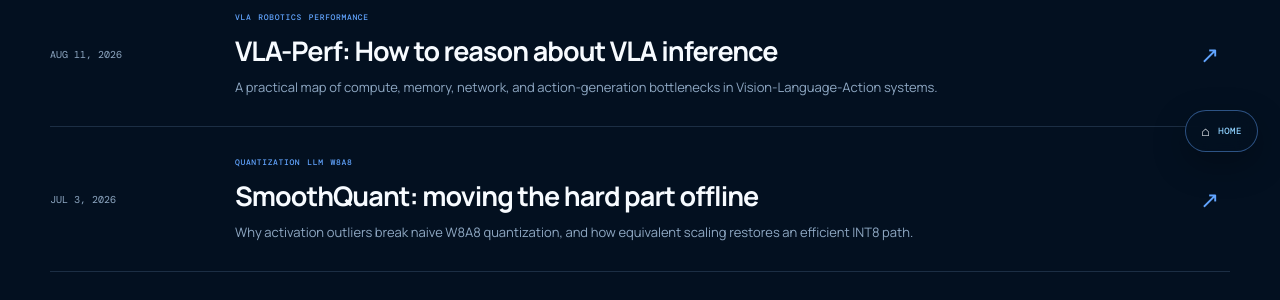
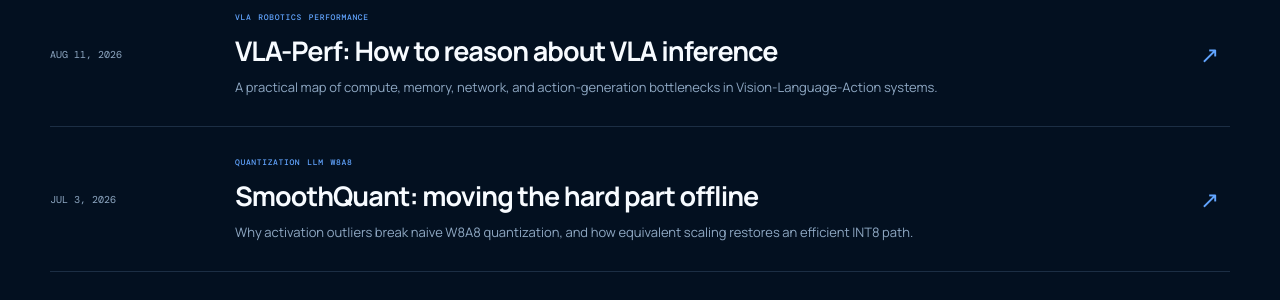
Before and after one commit to hungho77/hung, a Jekyll site: the page built from blog/index.html, in a window 1280 px wide. Shown: the part 726-1026 px from the top of the page. Built offline with Jekyll 4.4.1, drawn with Linux system fonts in a browser that asks for light colours.

Commit message:
Move home navigation into a custom header logo: _layouts/default.html

```diff
--- a/_layouts/default.html
+++ b/_layouts/default.html
@@ -11,12 +11,19 @@
   <link rel="preconnect" href="https://fonts.googleapis.com">
   <link rel="preconnect" href="https://fonts.gstatic.com" crossorigin>
   <link href="https://fonts.googleapis.com/css2?family=DM+Mono:wght@400;500&family=Manrope:wght@400;500;600;700;800&display=swap" rel="stylesheet">
-  <link rel="stylesheet" href="{{ '/assets/css/style.css' | relative_url }}?v=20260811-7">
-  <script defer src="{{ '/assets/js/main.js' | relative_url }}?v=20260811-7"></script>
+  <link rel="stylesheet" href="{{ '/assets/css/style.css' | relative_url }}?v=20260811-8">
+  <script defer src="{{ '/assets/js/main.js' | relative_url }}?v=20260811-8"></script>
 </head>
 <body>
   <div class="page-glow" aria-hidden="true"></div>
   <header class="site-header section-shell">
+    <a class="site-logo" href="{{ '/' | relative_url }}" aria-label="Ho Thinh Hung — Home">
+      <svg viewBox="0 0 42 42" aria-hidden="true" focusable="false">
+        <path class="logo-frame" d="M5 5h23l9 9v23H5z"/>
+        <path class="logo-letter" d="M11 11v20m0-10h9m0-10v20M25 11h8m-4 0v20"/>
+        <path class="logo-signal" d="M32 5v8h8"/>
+      </svg>
+    </a>
     <button class="menu-button" aria-label="Toggle menu" aria-expanded="false"><span></span><span></span></button>
     <nav>
       <a href="{{ '/' | relative_url }}#work">Work</a>
@@ -30,8 +37,7 @@
   {{ content }}
 
   <div class="page-shortcuts" aria-label="Page shortcuts">
-    {% unless page.url == '/' %}<a class="page-shortcut home-shortcut" href="{{ '/' | relative_url }}" aria-label="Back to homepage"><span>⌂</span> Home</a>{% endunless %}
-    <button class="page-shortcut top-shortcut" type="button" data-scroll-top aria-label="Back to top" hidden><span>↑</span> Top</button>
+    <button class="page-shortcut top-shortcut" type="button" data-scroll-top aria-label="Back to top"><span aria-hidden="true">↑</span></button>
   </div>
 
   <footer class="site-footer">
```
